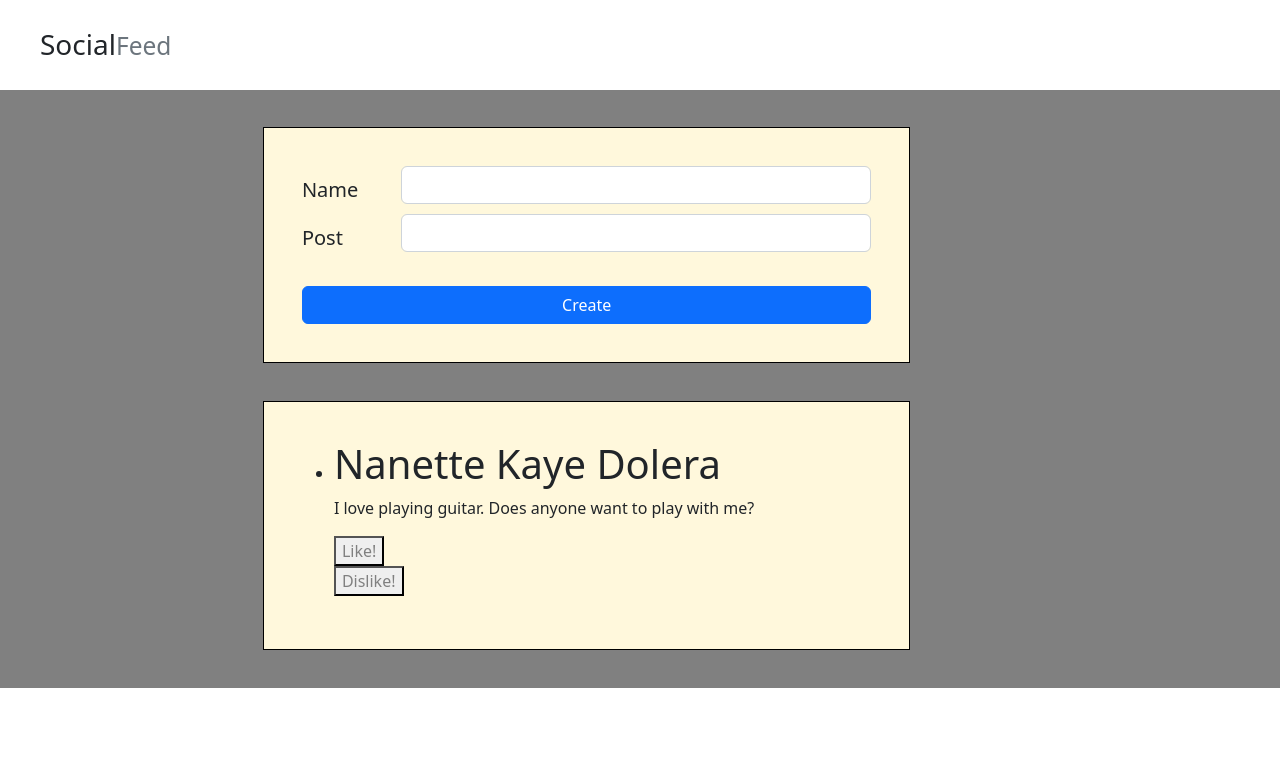
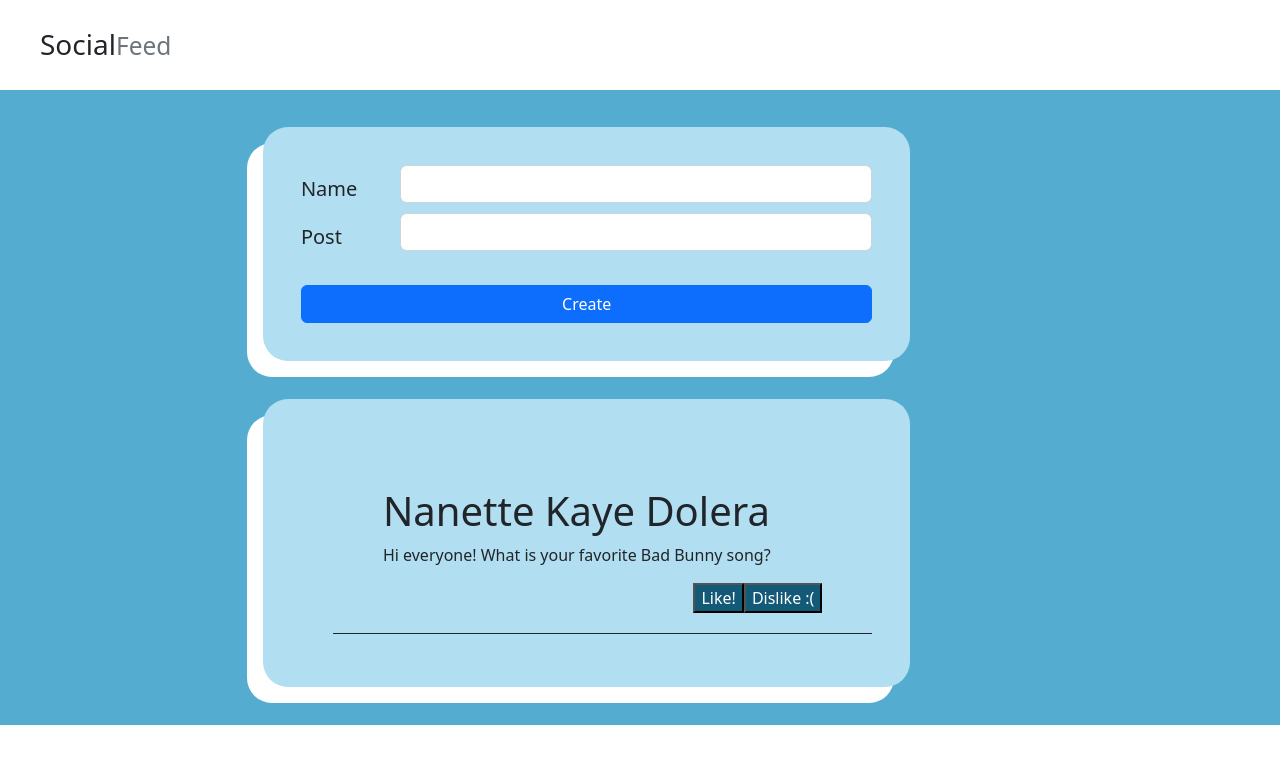
Before and after one commit to NotNanetteKaye/Week13-JavaScript-social-feed, a React (Create React App) app: page / in a window 1280 px wide. Shown: the top 764 px of the page. Built offline with nearby package versions, Linux system fonts and the light colour scheme.

Commit message:
CSS Styling Complete

```diff
--- a/src/App.css
+++ b/src/App.css
@@ -1,8 +1,17 @@
 .border-box {
-    border: 1px;
-    border-style: solid;
-    border-color: black;
-    background-color: cornsilk;
+    border-radius: 25px;
+    background-color: rgb(177, 222, 240);
     padding: 1cm;
     margin: 1cm;
+    box-shadow: -1em 1em white;
 }
+
+
+ul {
+    list-style-type: none;
+}
+
+li {
+    padding: 50px;
+    border-bottom: 1px solid
+}
--- a/src/App.jsx
+++ b/src/App.jsx
@@ -7,7 +7,7 @@ function App() {
   const [entries, setEntries] = useState([
     {
       name: "Nanette Kaye Dolera",
-      post: "I love playing guitar. Does anyone want to play with me?",
+      post: "Hi everyone! What is your favorite Bad Bunny song?",
     }
   ]);
 
@@ -19,7 +19,7 @@ function App() {
   return (
     <div className="container-fluid">
       <h3 style={{margin: '1em'}}>Social<small className="text-muted">Feed</small></h3>
-      <div className="row" style={{background: 'grey'}}>
+      <div className="row" style={{background: 'rgb(84, 173, 208)'}}>
         <div className= 'col-md-2'></div>
         <div className= 'col-md-7'>
           <div className="border-box"><AddEntryForm addNewEntryProperty={addNewEntry} /></div>
--- a/src/components/CustomManyButtons/CustomButton.css
+++ b/src/components/CustomManyButtons/CustomButton.css
@@ -4,11 +4,20 @@ button {
 
 .active {
     background-color: green;
+    display: inline;
+    position: relative;
+    float: right;
 }
 .inactive {
-    color: gray;
+    background-color:  rgb(18, 90, 119);
+    display: inline;
+    position: relative;
+    float: right;
 }
 
 .dislike {
-    background-color: red
+    background-color: red;
+    display: inline;
+    position: relative;
+    float: right;
 }
--- a/src/components/EntryPresenter.jsx
+++ b/src/components/EntryPresenter.jsx
@@ -7,8 +7,8 @@ const EntryPresenter = ({postObject}) => {
         <div>
             <h1>{postObject.name}</h1>
             <p>{postObject.post}</p>
+            <CustomDislikeButton message="Dislike :("/>
             <CustomLikeButton message="Like!"/>
-            <CustomDislikeButton message="Dislike!"/>
         </div>
      );
 }
```
